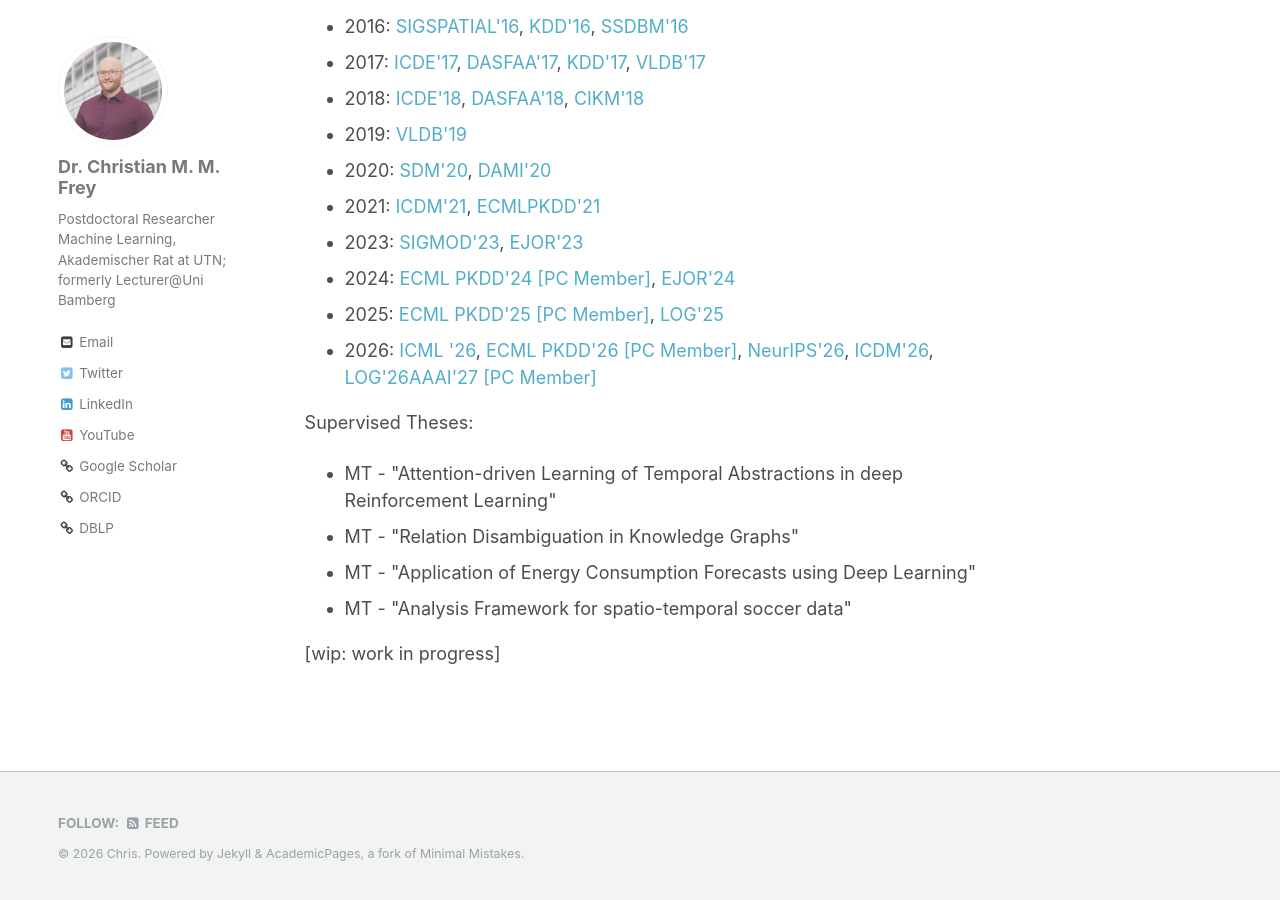
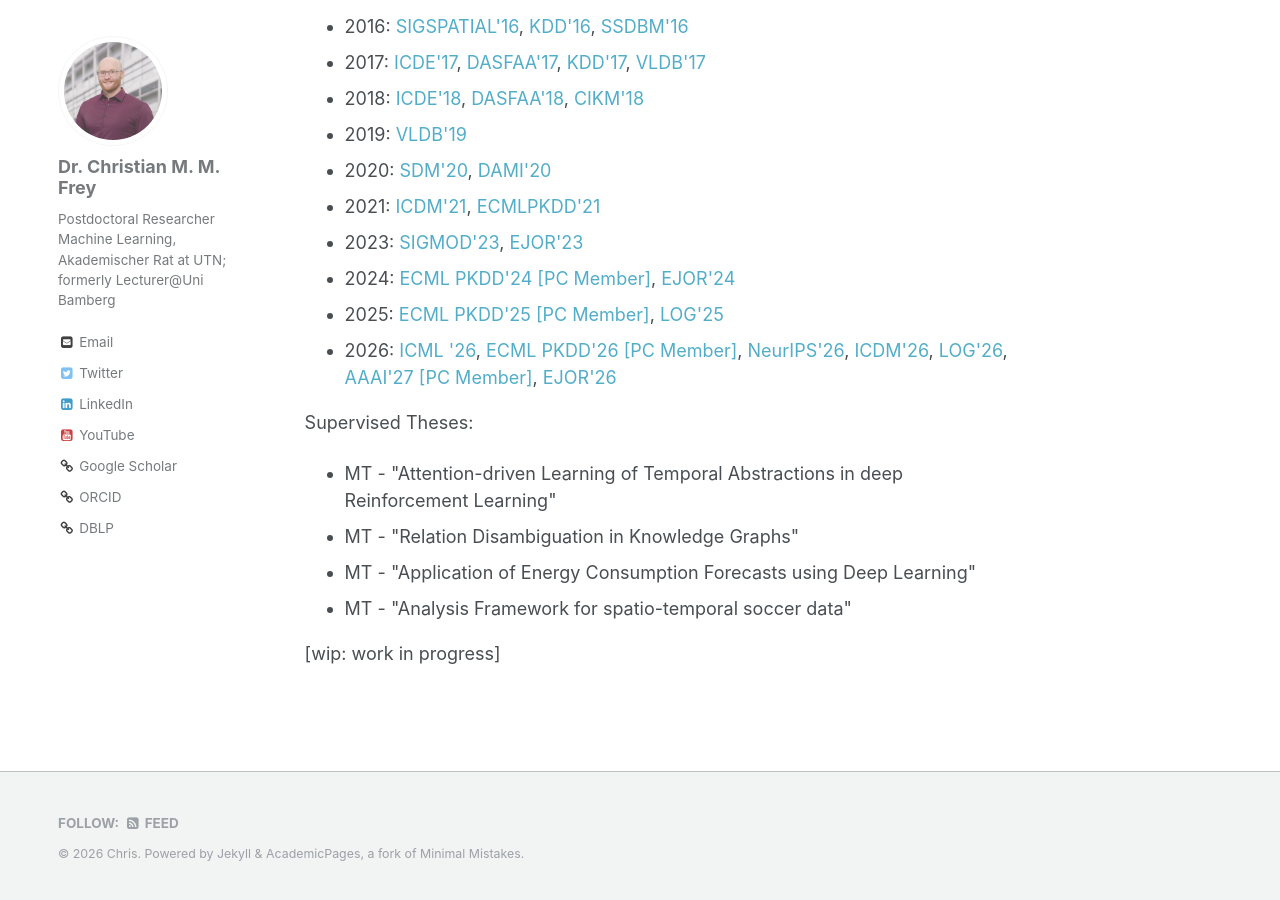
Before and after one commit to christianmaxmike/christianmaxmike.github.io, a Jekyll site: the page built from _pages/about.md, in a window 1280 px wide and 900 px high, scrolled down 2483 px. Built offline with Jekyll 4.4.1, drawn with Linux system fonts in a browser that asks for light colours.

Commit message:
Update upcoming conferences for 2026

```diff
--- a/_pages/about.md
+++ b/_pages/about.md
@@ -114,7 +114,7 @@ Peer reviewed for conferences in ...
 	<li>2023: <a href="https://2023.sigmod.org/">SIGMOD'23</a>, <a href="https://www.sciencedirect.com/journal/european-journal-of-operational-research">EJOR'23</a></li>
 	<li>2024: <a href="https://ecmlpkdd.org/2024/">ECML PKDD'24 [PC Member]</a>, <a href="https://www.sciencedirect.com/journal/european-journal-of-operational-research">EJOR'24</a></li>
 	<li>2025: <a href="https://ecmlpkdd.org/2025/">ECML PKDD'25 [PC Member]</a>, <a href="https://logconference.org/">LOG'25</a></li>
-	<li>2026: <a href="https://icml.cc/Conferences/2026">ICML '26</a>, <a href="https://ecmlpkdd.org/2026/">ECML PKDD'26 [PC Member]</a>, <a href="https://neurips.cc/Conferences/2026">NeurIPS'26</a>, <a href="https://icdm2026.neu.edu.cn">ICDM'26</a>, <a href="https://logconference.org">LOG'26</a><a href="https://aaai.org/conference/aaai/aaai-27/">AAAI'27 [PC Member]</a></li>
+	<li>2026: <a href="https://icml.cc/Conferences/2026">ICML '26</a>, <a href="https://ecmlpkdd.org/2026/">ECML PKDD'26 [PC Member]</a>, <a href="https://neurips.cc/Conferences/2026">NeurIPS'26</a>, <a href="https://icdm2026.neu.edu.cn">ICDM'26</a>, <a href="https://logconference.org">LOG'26</a>, <a href="https://aaai.org/conference/aaai/aaai-27/">AAAI'27 [PC Member]</a>, <a href="https://www.sciencedirect.com/journal/european-journal-of-operational-research">EJOR'26</a></li>
 </ul>
 
 Supervised Theses:
```
